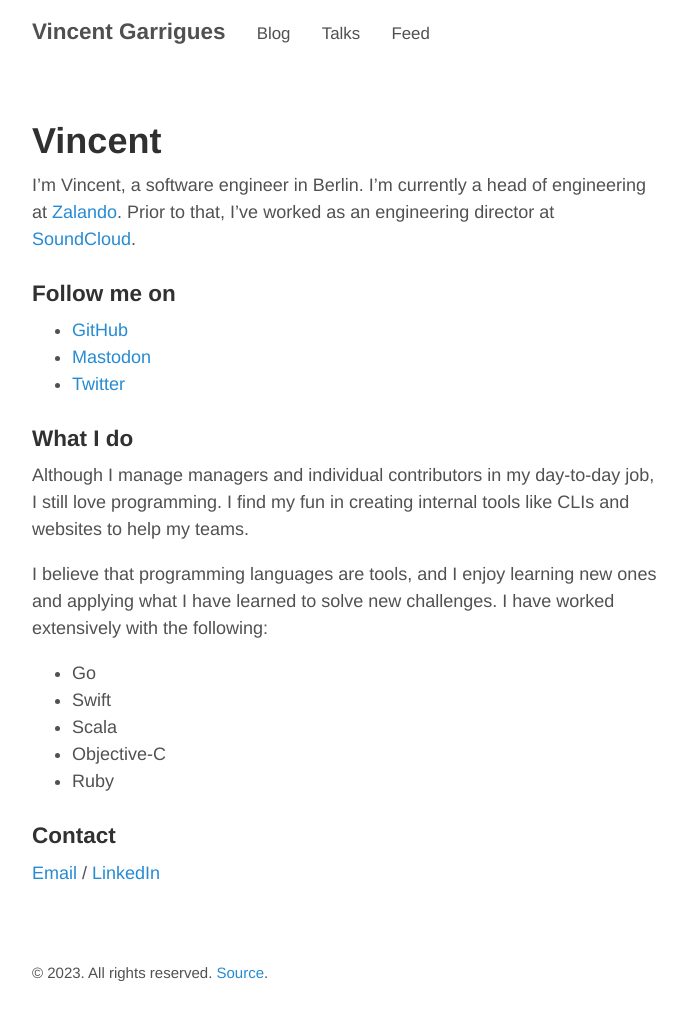
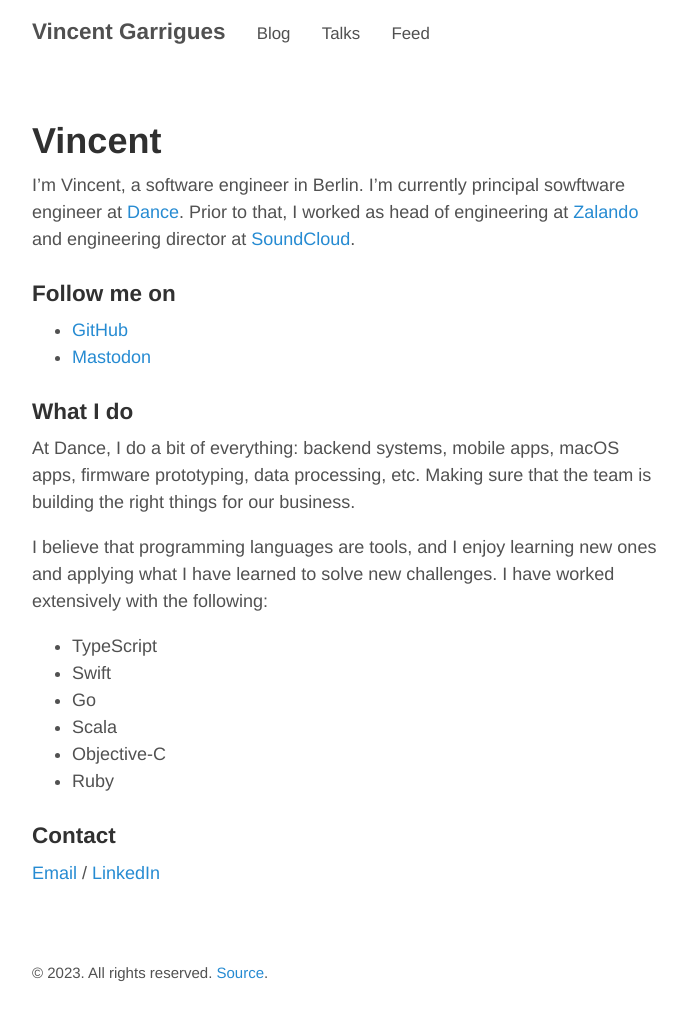
Before and after one commit to garriguv/garriguv.github.io, a Jekyll site: the page built from index.md, in a window 1280 px wide. Shown: the whole page, without its empty margins (293-980 px from the left). Built offline with Jekyll 4.4.1, drawn with Linux system fonts in a browser that asks for light colours.

Commit message:
Update index.md

```diff
--- a/index.md
+++ b/index.md
@@ -3,25 +3,22 @@
 title: Vincent
 ---
 
-I'm Vincent, a software engineer in Berlin. I'm currently a head of engineering at [Zalando](https://zalando.de). Prior to that, I've worked as an engineering director at [SoundCloud](https://soundcloud.com).
+I'm Vincent, a software engineer in Berlin. I'm currently principal sowftware engineer at [Dance](https://dance.co). Prior to that, I worked as head of engineering at [Zalando](https://zalando.de) and engineering director at [SoundCloud](https://soundcloud.com).
 
 ### Follow me on
 
 * [GitHub](http://github.com/garriguv)
 * <a rel="me" href="https://masto.garriguv.io/@garriguv">Mastodon</a>
-* [Twitter](http://twitter.com/garriguv)
 
 ### What I do
 
-Although I manage managers and individual contributors in my day-to-day job, I still love programming. I find my fun
-in creating internal tools like CLIs and websites to help my teams.
+At Dance, I do a bit of everything: backend systems, mobile apps, macOS apps, firmware prototyping, data processing, etc. Making sure that the team is building the right things for our business.
 
-I believe that programming languages are tools, and I enjoy learning new ones
-and applying what I have learned to solve new challenges. I have worked
-extensively with the following:
+I believe that programming languages are tools, and I enjoy learning new ones and applying what I have learned to solve new challenges. I have worked extensively with the following:
 
+* TypeScript
+* Swift
 * Go
-* Swift
 * Scala
 * Objective-C
 * Ruby
```
